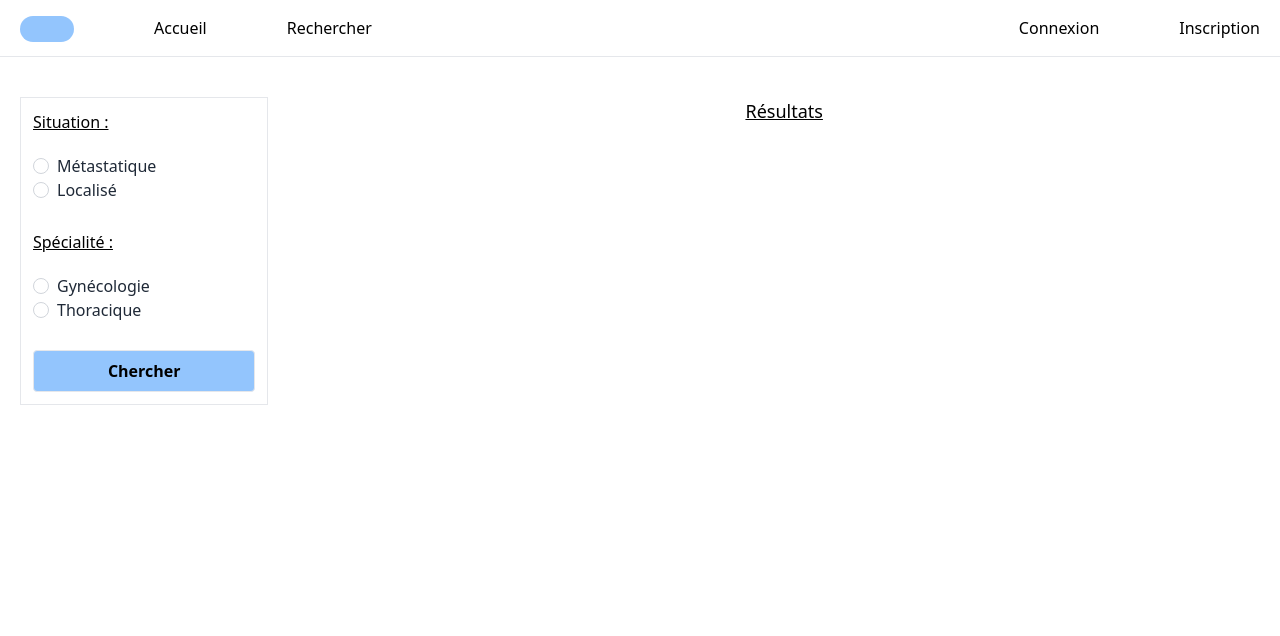
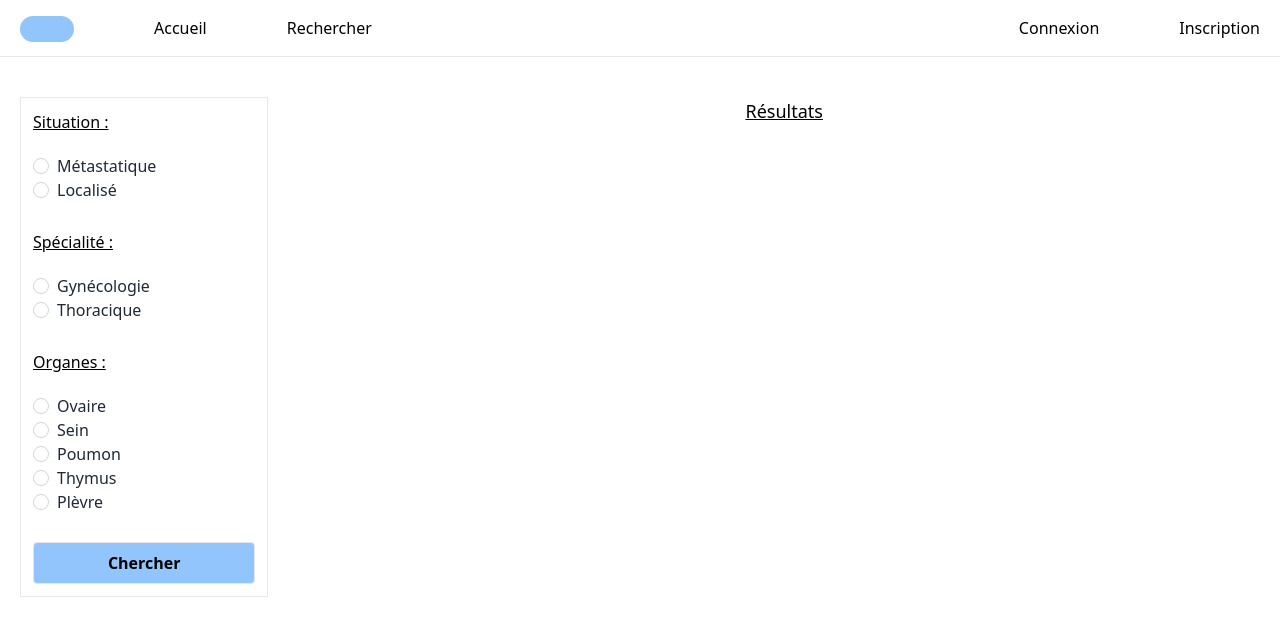
Before and after one commit to CorentinNrd/Test_technique, a Vue app in the folder front/: page /chercher in a window 1280 px wide. Shown: the top 636 px of the page. Built offline with nearby package versions, Linux system fonts and the light colour scheme.

Commit message:
update - si aucune spécialité est selectionnées affiche tous les organes

```diff
--- a/front/src/views/SearchView.vue
+++ b/front/src/views/SearchView.vue
@@ -1,7 +1,15 @@
 <template>
   <div class="flex justify-between mt-10 sm:flex-col sm:items-center">
     <form
-      class="flex flex-col gap-7 border ml-5 mr-5 w-1/4 sm:w-3/4 sm:ml-0 sm:mr-0"
+      class="
+        flex flex-col
+        gap-7
+        border
+        ml-5
+        mr-5
+        w-1/4
+        sm:w-3/4 sm:ml-0 sm:mr-0
+      "
       @submit.prevent="createPost"
     >
       <section id="situation" class="flex ml-3 mt-3">
@@ -144,7 +152,11 @@
         </div>
       </section>
 
-      <section id="organes" class="flex ml-3" v-if="post.specialite === 'Gynécologie'">
+      <section
+        id="organes"
+        class="flex ml-3"
+        v-if="post.specialite === 'Gynécologie'"
+      >
         <div>
           <h1 class="text-1xl underline mb-5">Organes :</h1>
           <div class="form-check">
@@ -213,9 +225,179 @@
           </div>
         </div>
       </section>
-      <section id="organes" class="flex ml-3" v-else-if="post.specialite === 'Thoracique'">
+      <section
+        id="organes"
+        class="flex ml-3"
+        v-else-if="post.specialite === 'Thoracique'"
+      >
         <div>
           <h1 class="text-1xl underline mb-5">Organes :</h1>
+          <div class="form-check">
+            <input
+              id="Poumon"
+              type="radio"
+              v-model="post.organes"
+              value="Poumon"
+              class="
+                form-check-input
+                appearance-none
+                rounded-full
+                h-4
+                w-4
+                border border-gray-300
+                bg-white
+                checked:bg-blue-600 checked:border-blue-600
+                focus:outline-none
+                transition
+                duration-200
+                mt-1
+                align-top
+                bg-no-repeat bg-center bg-contain
+                float-left
+                mr-2
+                cursor-pointer
+              "
+            />
+            <label
+              for="Poumon"
+              class="form-check-label inline-block text-gray-800"
+              >Poumon</label
+            >
+          </div>
+          <div class="form-check">
+            <input
+              id="Thymus"
+              type="radio"
+              v-model="post.organes"
+              value="Thymus"
+              class="
+                form-check-input
+                appearance-none
+                rounded-full
+                h-4
+                w-4
+                border border-gray-300
+                bg-white
+                checked:bg-blue-600 checked:border-blue-600
+                focus:outline-none
+                transition
+                duration-200
+                mt-1
+                align-top
+                bg-no-repeat bg-center bg-contain
+                float-left
+                mr-2
+                cursor-pointer
+              "
+            />
+            <label
+              for="Thymus"
+              class="form-check-label inline-block text-gray-800"
+              >Thymus</label
+            >
+          </div>
+          <div class="form-check">
+            <input
+              id="Plèvre"
+              type="radio"
+              v-model="post.organes"
+              value="Plèvre"
+              class="
+                form-check-input
+                appearance-none
+                rounded-full
+                h-4
+                w-4
+                border border-gray-300
+                bg-white
+                checked:bg-blue-600 checked:border-blue-600
+                focus:outline-none
+                transition
+                duration-200
+                mt-1
+                align-top
+                bg-no-repeat bg-center bg-contain
+                float-left
+                mr-2
+                cursor-pointer
+              "
+            />
+            <label
+              for="Plèvre"
+              class="form-check-label inline-block text-gray-800"
+              >Plèvre</label
+            >
+          </div>
+        </div>
+      </section>
+
+      <section id="organes" class="flex ml-3" v-else>
+        <div>
+          <h1 class="text-1xl underline mb-5">Organes :</h1>
+          <div class="form-check">
+            <input
+              id="Ovaire"
+              type="radio"
+              v-model="post.organes"
+              value="Ovaire"
+              class="
+                form-check-input
+                appearance-none
+                rounded-full
+                h-4
+                w-4
+                border border-gray-300
+                bg-white
+                checked:bg-blue-600 checked:border-blue-600
+                focus:outline-none
+                transition
+                duration-200
+                mt-1
+                align-top
+                bg-no-repeat bg-center bg-contain
+                float-left
+                mr-2
+                cursor-pointer
+              "
+            />
+            <label
+              for="Ovaire"
+              class="form-check-label inline-block text-gray-800"
+              >Ovaire</label
+            >
+          </div>
+          <div class="form-check">
+            <input
+              id="Sein"
+              type="radio"
+              v-model="post.organes"
+              value="Sein"
+              class="
+                form-check-input
+                appearance-none
+                rounded-full
+                h-4
+                w-4
+                border border-gray-300
+                bg-white
+                checked:bg-blue-600 checked:border-blue-600
+                focus:outline-none
+                transition
+                duration-200
+                mt-1
+                align-top
+                bg-no-repeat bg-center bg-contain
+                float-left
+                mr-2
+                cursor-pointer
+              "
+            />
+            <label
+              for="Sein"
+              class="form-check-label inline-block text-gray-800"
+              >Sein</label
+            >
+          </div>
           <div class="form-check">
             <input
               id="Poumon"
@@ -337,7 +519,14 @@
       <h1 class="text-lg underline text-center sm:mt-10">Résultats</h1>
       <p class="text-red-600 mt-10 text-center">{{ errorSave }}</p>
       <p v-if="error" class="mt-10 text-center">{{ error }}</p>
-      <div class="grid grid-cols-2 mt-10 justify-items-center sm:flex sm:flex-col sm:items-center">
+      <div
+        class="
+          grid grid-cols-2
+          mt-10
+          justify-items-center
+          sm:flex sm:flex-col sm:items-center
+        "
+      >
         <ul
           v-for="results in result"
           v-bind:key="results.id"
```
